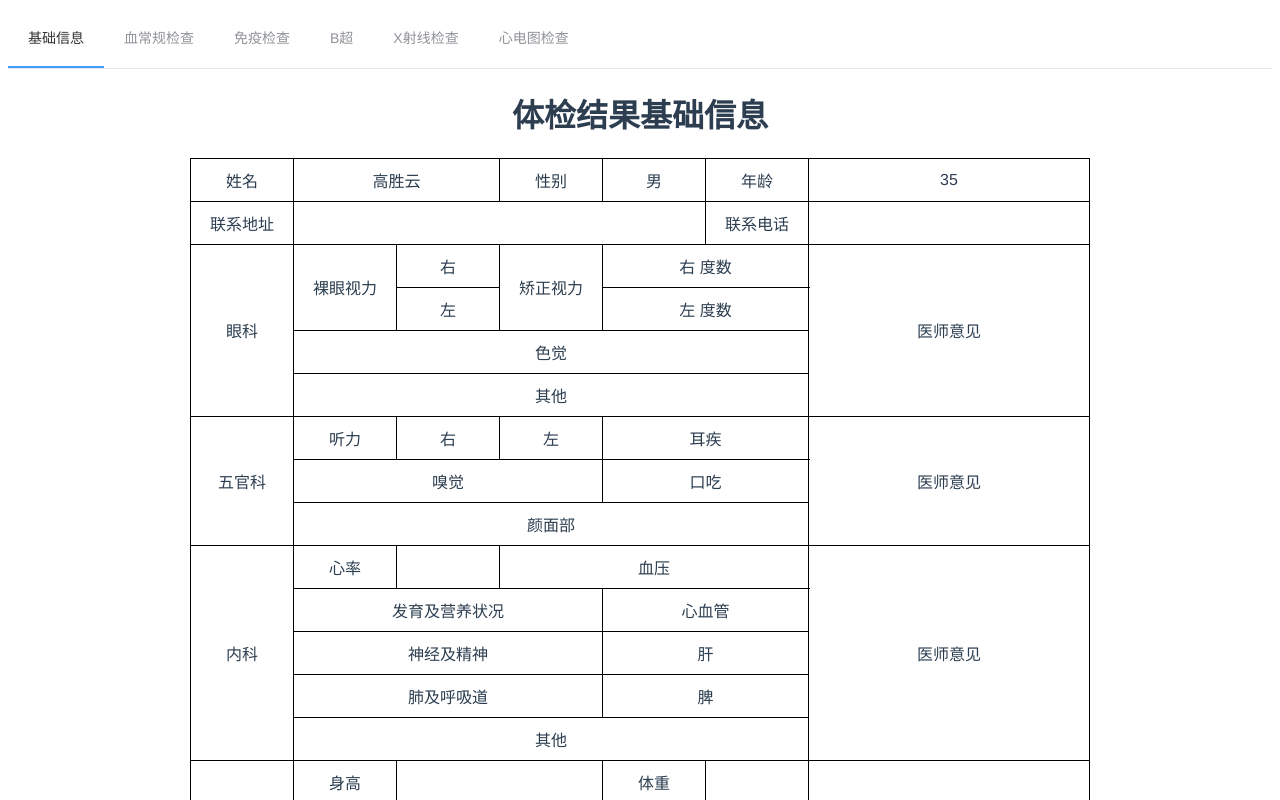
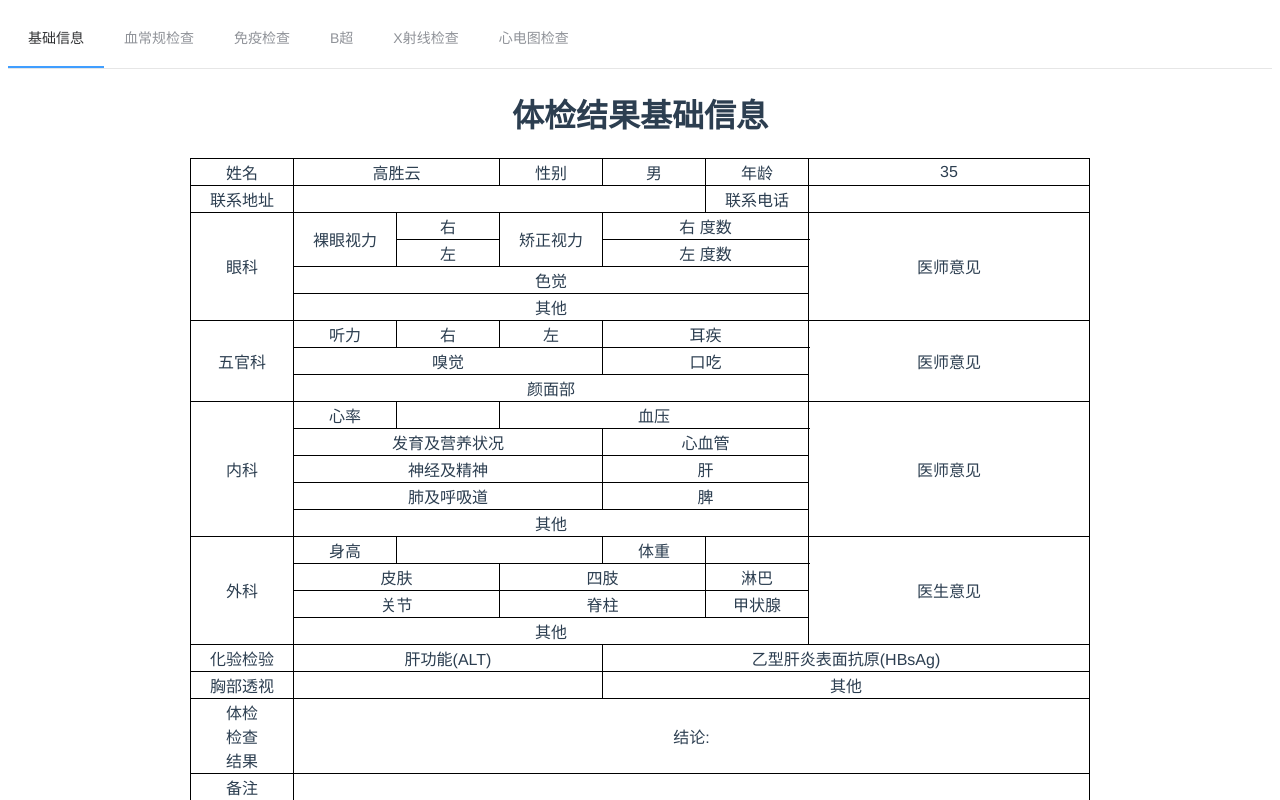
Before and after one commit to gaoshengyun/phyexamresult, a Vue app: page /#/ in a window 1280 px wide. Shown: the top 800 px of the page. Built offline with nearby package versions, Linux system fonts and the light colour scheme.

Commit message:
基础信息表

```diff
--- a/src/components/baseinfo.vue
+++ b/src/components/baseinfo.vue
@@ -144,7 +144,6 @@
     td{
       border: 1px solid #000;
       white-space:nowrap;
-      height: 40px;
       width: 100px;
     }
   }
```
